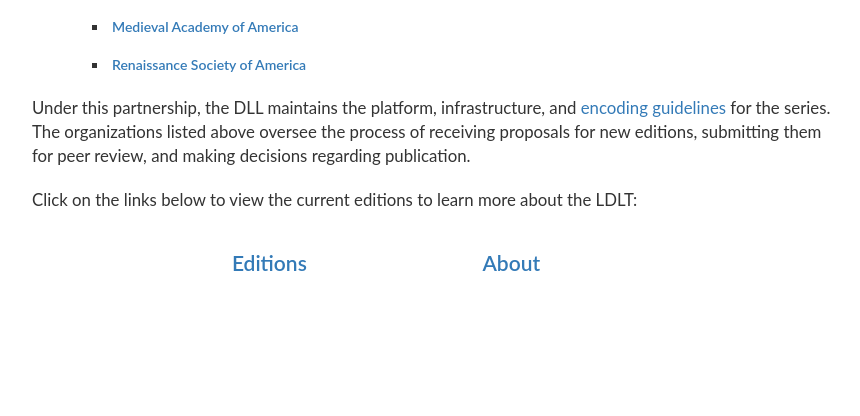
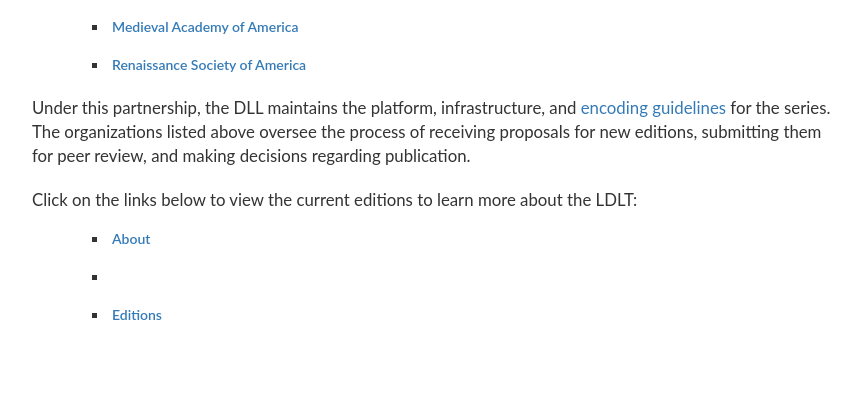
Before and after one commit to DigitalLatin/LDLT-reading-room, a Django app: page / in a window 1280 px wide. Shown: the part 436-852 px from the top of the page, without its empty margins (208-1068 px from the left). Before the commit the page ends 707 px from the top, so only its background shows below. Run offline with Django 3.2, Linux system fonts and the light colour scheme; some libraries are stand-ins or nearby versions.

Commit message:
Updating splash.html to change the ul at the bottom of the page; also removing some blocks from dll.css to reflect that change.

```diff
--- a/library/static/library/css/dll.css
+++ b/library/static/library/css/dll.css
@@ -140,15 +140,3 @@
   line-height: 1em;
   font-family: "Lato", sans-serif;
 }
-
-#maintext ul.splash-links {
-  list-style-type: none;
-  text-align: center;
-  padding-top: 20px;
-}
-
-#maintext ul li.splash-links {
-  display:inline;
-  margin-right: 20%;
-  font-size: 1.5em;
-}
--- a/library/templates/library/splash.html
+++ b/library/templates/library/splash.html
@@ -15,9 +15,9 @@
         <p>Under this partnership, the DLL maintains the platform, infrastructure, and <a href="https://digitallatin.github.io/guidelines/">encoding guidelines</a> for the series. The organizations listed above oversee the process of receiving proposals for new editions, submitting them for peer review, and making decisions regarding publication.</p>
 
         <p>Click on the links below to view the current editions to learn more about the LDLT:</p>
-          <ul class="splash-links">
-            <li class="splash-links"><a href="/library">Editions</a></li>
-            <li class="splash-links"><a href="/about">About</a><li>
+          <ul >
+            <li><a href="/about">About</a><li>
+            <li><a href="/library">Editions</a></li>
           </ul>
       </div>
     </div>
```
